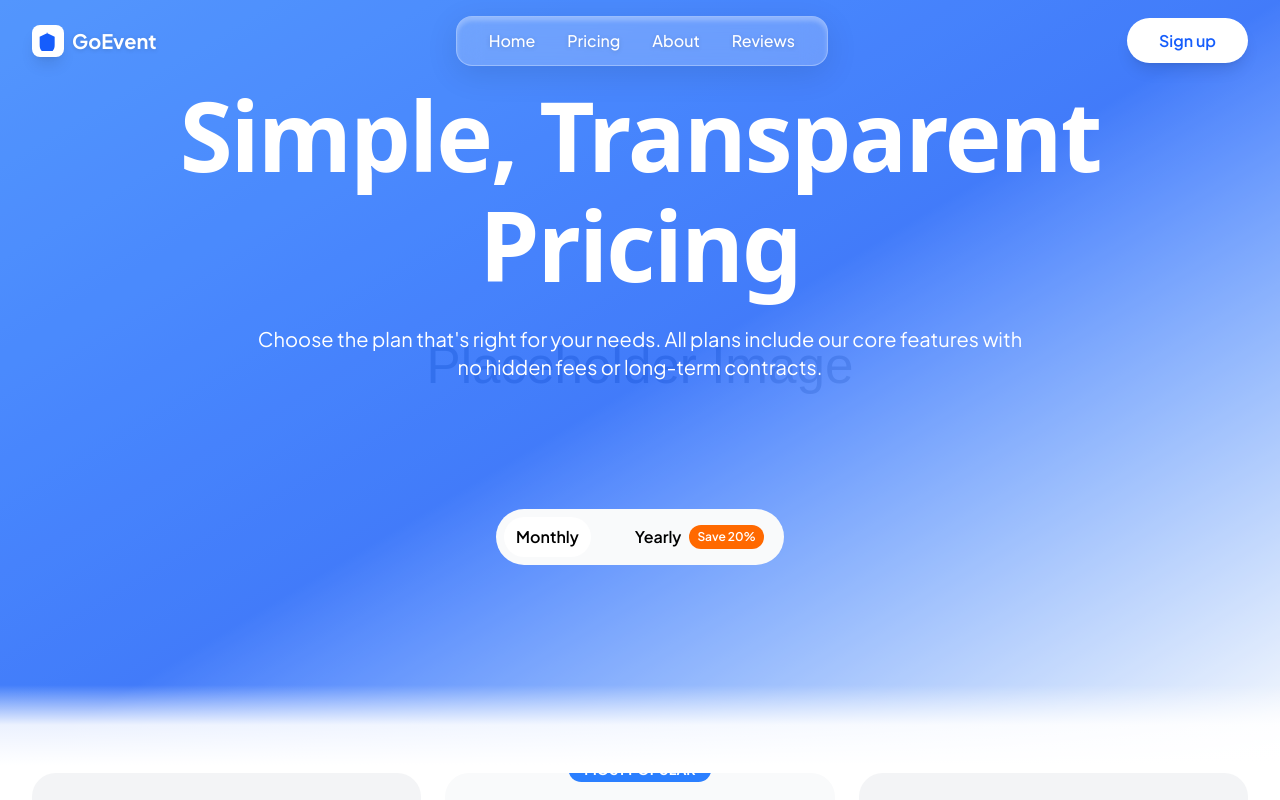
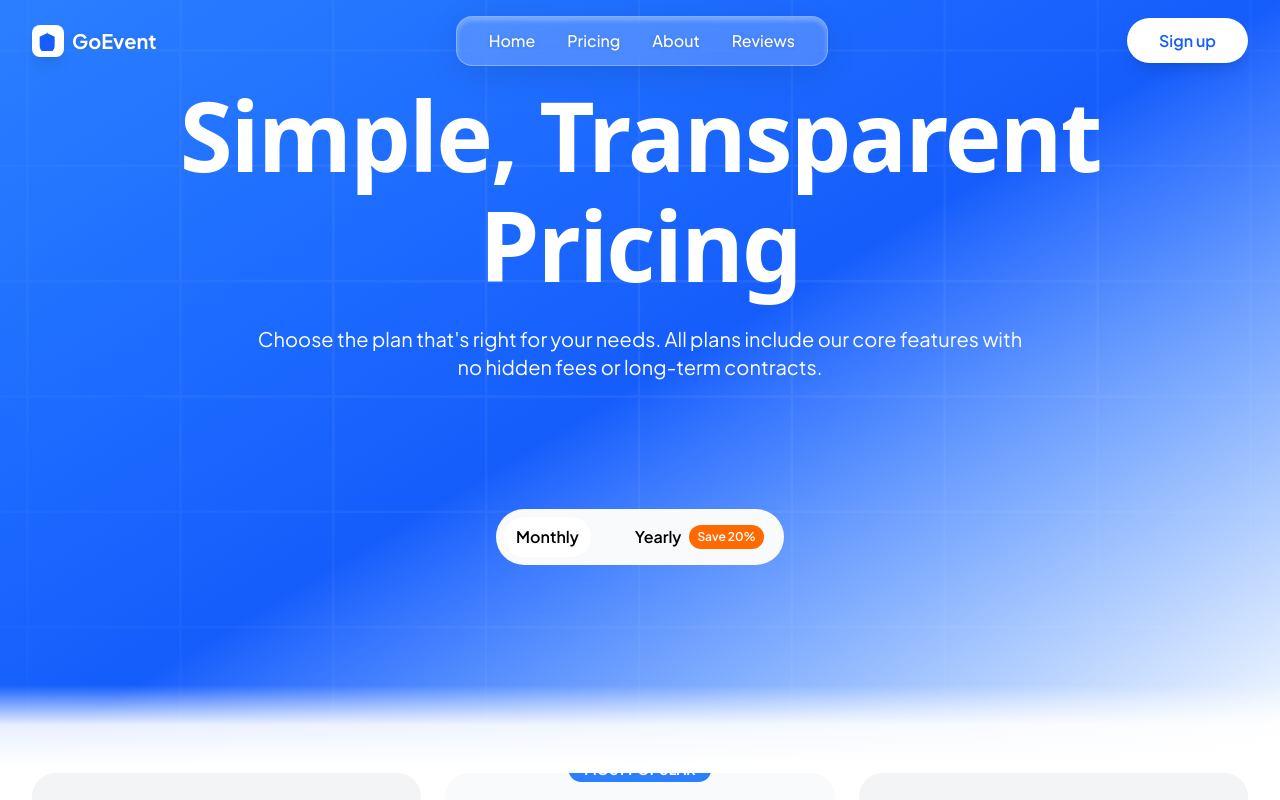
Before and after one commit to PromSereyreaksa/GoEvent, a React (Vite) app: page /pricing in a window 1280 px wide. Shown: the top 800 px of the page. Built offline with nearby package versions, Linux system fonts and the light colour scheme.

Commit message:
Remove HomeTest component and update background image in Pricing page

```diff
--- a/src/pages/HomeTest.jsx
+++ /dev/null
@@ -1,15 +0,0 @@
-import React from "react";
-
-export default function Home() {
-  return (
-    <div className="min-h-screen bg-white p-8">
-      <h1 className="text-4xl font-bold text-black mb-4">Welcome to GoEvent</h1>
-      <p className="text-gray-600 mb-8">
-        This is a test to see if React is working.
-      </p>
-      <div className="bg-blue-500 text-white p-4 rounded-lg">
-        <p>If you can see this, React is working!</p>
-      </div>
-    </div>
-  );
-}
--- a/src/pages/Pricing.jsx
+++ b/src/pages/Pricing.jsx
@@ -76,7 +76,7 @@ export default function Pricing() {
     <div className="min-h-screen bg-white font-['Plus_Jakarta_Sans']">
       {/* Hero Section */}
       <section className="relative bg-gradient-to-br from-blue-500 via-blue-600 to-white pt-20 pb-96 overflow-hidden">
-        <div className="absolute inset-0 bg-[url('/placeholder.svg?height=800&width=1200')] bg-center bg-no-repeat bg-cover opacity-20"></div>
+        <div className="absolute inset-0 bg-[url('/grid-1.svg?height=800&width=1200')] bg-center bg-no-repeat bg-cover opacity-20"></div>
 
         <div className="relative z-10 max-w-7xl mx-auto px-8">
           <div className="text-center">
```
